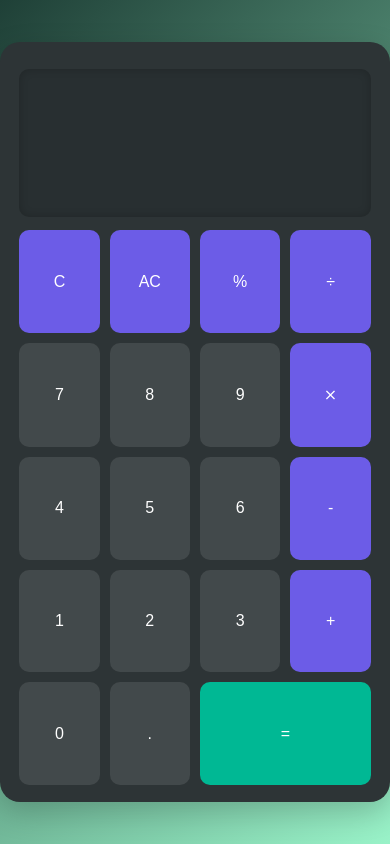
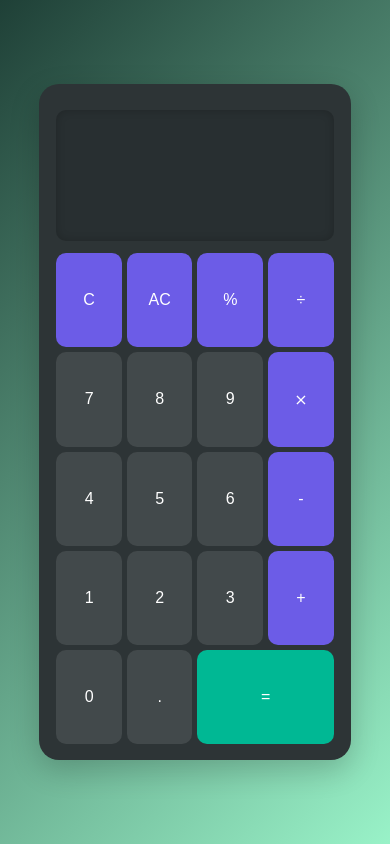
Before and after one commit to anmolbudakoti/CODSOFT-Calculator, a plain HTML site: page index.html in a window 390 px wide. Drawn offline with Linux system fonts and the light colour scheme.

Commit message:
Update style.css

```diff
--- a/style.css
+++ b/style.css
@@ -131,20 +131,32 @@ body {
 }
 
 @media (max-width: 768px) {
+   .calculatorBox {
+       height: 80vh;
+       max-width: 90%;
+       padding: 10px;
+   }
+
     #result {
-        font-size: 1.5em;
+        font-size: 1.8em;
+        padding: 15px;
     }
 
     .button, .equal {
         font-size: 1.2em;
         padding: 15px;
     }
+
+    .Buttonbox {
+        grid-gap: 5px;
+    }
 }
 
-@media (max-width: 480px) {
+@media (max-width: 375px) {
     .calculatorBox {
-        height: 90vh;
+        height: 80vh;
         padding: 10px;
+        max-width: 90%;
     }
 
     #result {
@@ -157,3 +169,21 @@ body {
         padding: 10px;
     }
 }
+
+@media (max-width: 480px) {
+    .calculatorBox {
+        height: 80vh;
+        padding: 10px;
+        max-width: 80%;
+    }
+
+    #result {
+        font-size: 1.2em;
+        padding: 10px;
+    }
+
+    .button, .equal {
+        font-size: 1em;
+        padding: 10px;
+    }
+}
```
